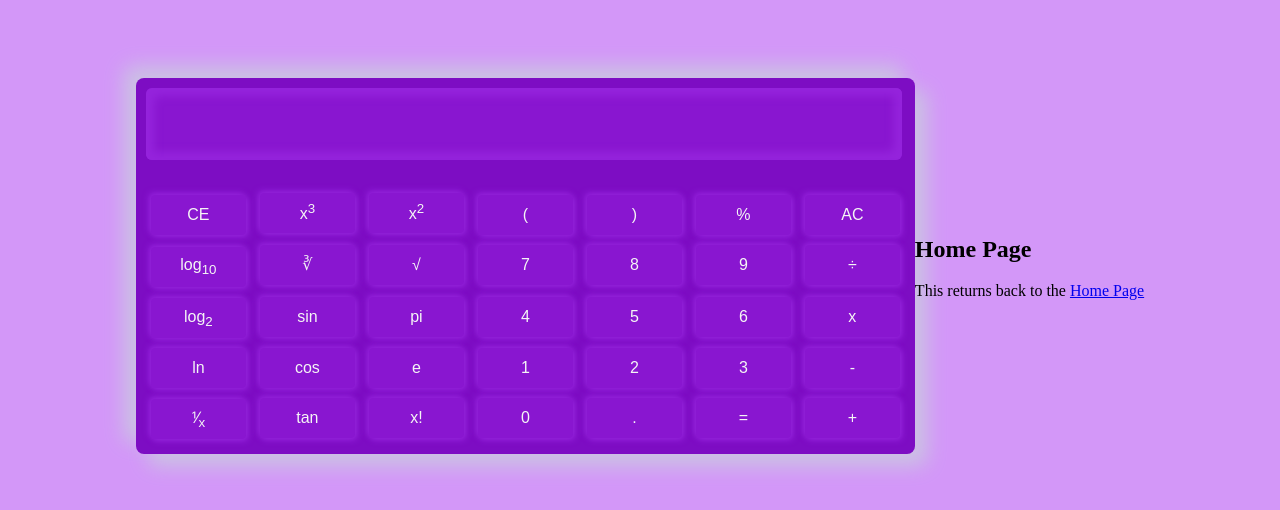
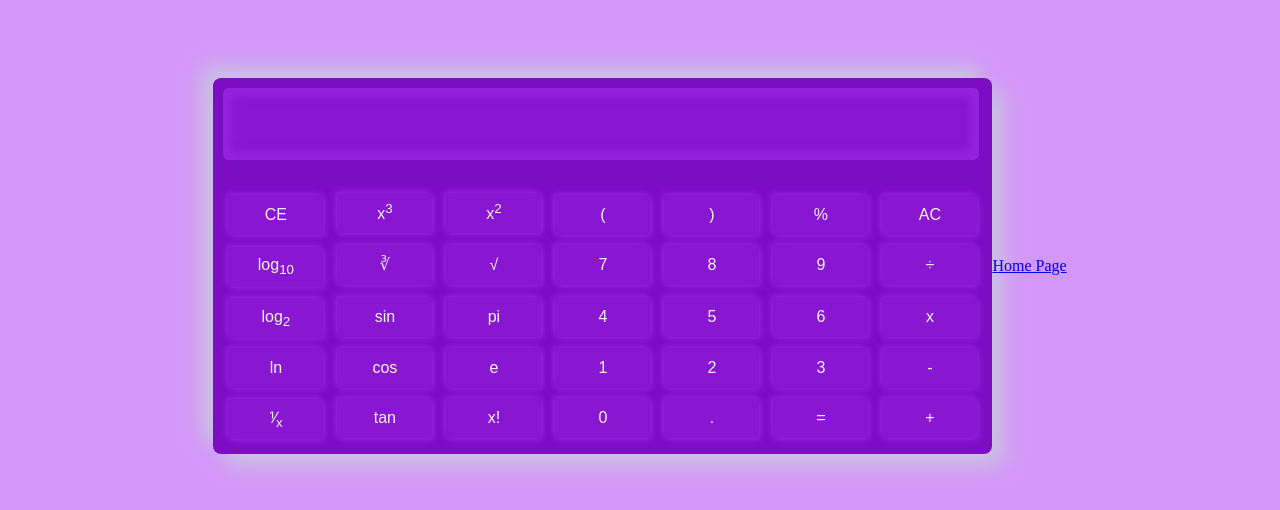
Before and after one commit to Tashenea/tashenea.github.io, a plain HTML site: page SCT.html in a window 1280 px wide. Shown: the part 134-644 px from the top of the page. Drawn offline with Linux system fonts and the light colour scheme.

Commit message:
Update SCT.html
fixed sct.html

Co-Authored-By: KurtisHeer <112132705+KurtisHeer@users.noreply.github.com>
Co-Authored-By: AntonioGallegos01 <112132750+AntonioGallegos01@users.noreply.github.com>

```diff
--- a/SCT.html
+++ b/SCT.html
@@ -5,7 +5,6 @@
     <meta name="viewport" content="width=device-width, initial-scale=1.0">
     <title>Scientific Calculator</title>
     <link rel="stylesheet" href="SCT.css">
-    <script src="SCT.js"></script>
 
 </head>
 
@@ -64,11 +63,9 @@
         </div>
     </div>
 </body>
+<script src="SCT.js"></script>
 <footer>
-<div class="right">
-    <h2> Home Page </h2>
-        <p>This returns back to the <a href="https://tashenea.github.io/"> Home Page</a></p>
-</div>
+ <a href="https://tashenea.github.io/"> Home Page</a>
 </footer>
 
 </html>
```
